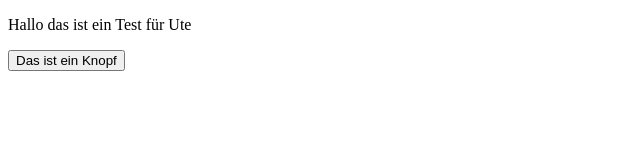
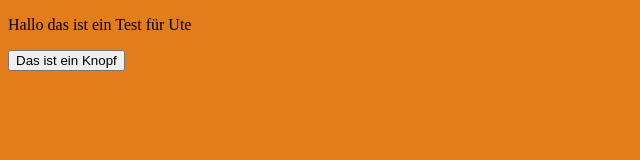
Before and after one commit to LuckyM3-sudo/Test-page, a plain HTML site: page index.html in a window 1280 px wide. Shown: the whole page, without its empty margins (0-640 px from the left). Drawn offline with Linux system fonts and the light colour scheme.

Commit message:
set to orange

```diff
--- a/index.html
+++ b/index.html
@@ -5,6 +5,10 @@
     <title>Test</title>
 </head>
 <body>
+
+<style>
+    body {background-color: #e37c1b}
+</style>
 <p>Hallo das ist ein Test für Ute</p>
 <button>Das ist ein Knopf</button>
 </body>
```
